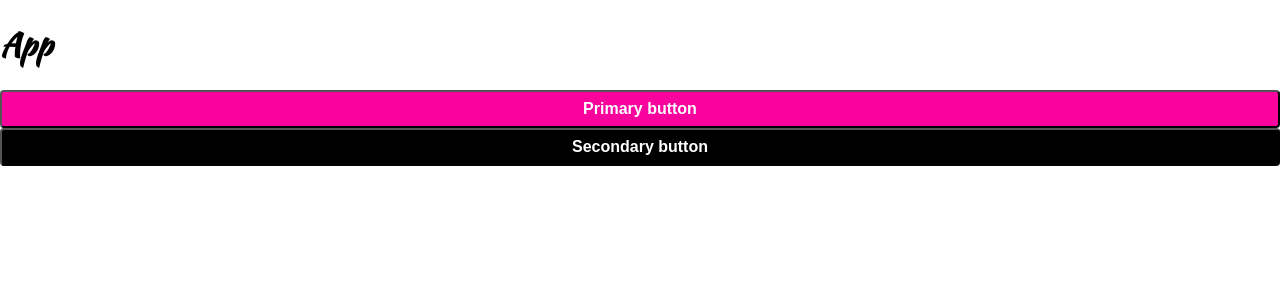
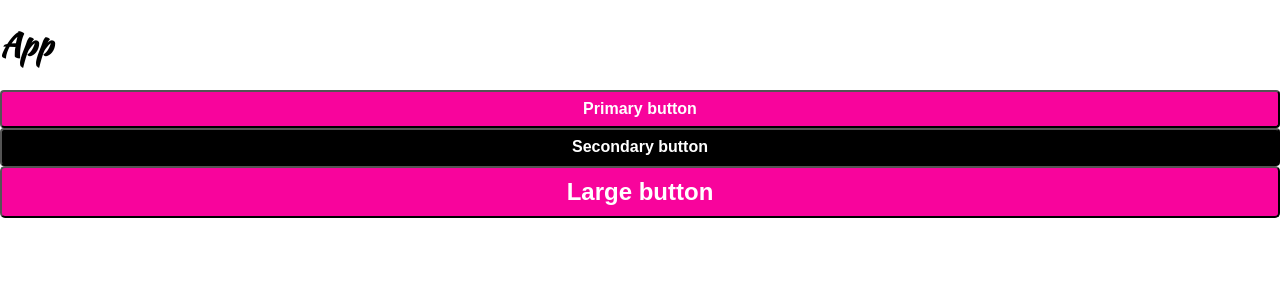
Before and after one commit to eylulg/styled-components-v5, a React (Create React App) app: page / in a window 1280 px wide. Shown: the top 300 px of the page. Built offline with nearby package versions, Linux system fonts and the light colour scheme.

Commit message:
bulk styles using the styled-components "css" helper

```diff
--- a/src/components/App.js
+++ b/src/components/App.js
@@ -18,6 +18,7 @@
       <h1>App</h1>
       <Button>Primary button</Button>
       <Button secondary>Secondary button</Button>
+      <Button large>Large button</Button>
     </>
   );
 }
--- a/src/components/common/Button.js
+++ b/src/components/common/Button.js
@@ -1,16 +1,25 @@
-import styled from "styled-components";
+import styled, { css } from "styled-components";
 
 const Button = styled.button`
   color: white;
   background: ${(props) => (props.secondary ? "black" : "#f8049c")};
   font-weight: bold;
-  padding: 8px;
-  border-radius: 4px;
   box-shadow: none;
-  font-size: 1em;
   width: 100%;
   display: block;
   white-space: none;
+  ${(props) =>
+    props.large
+      ? css`
+          padding: 10px;
+          border-radius: 5px;
+          font-size: 1.5em;
+        `
+      : css`
+          padding: 8px;
+          border-radius: 4px;
+          font-size: 1em;
+        `}
 
   &:disabled {
     background: #eee;
```
